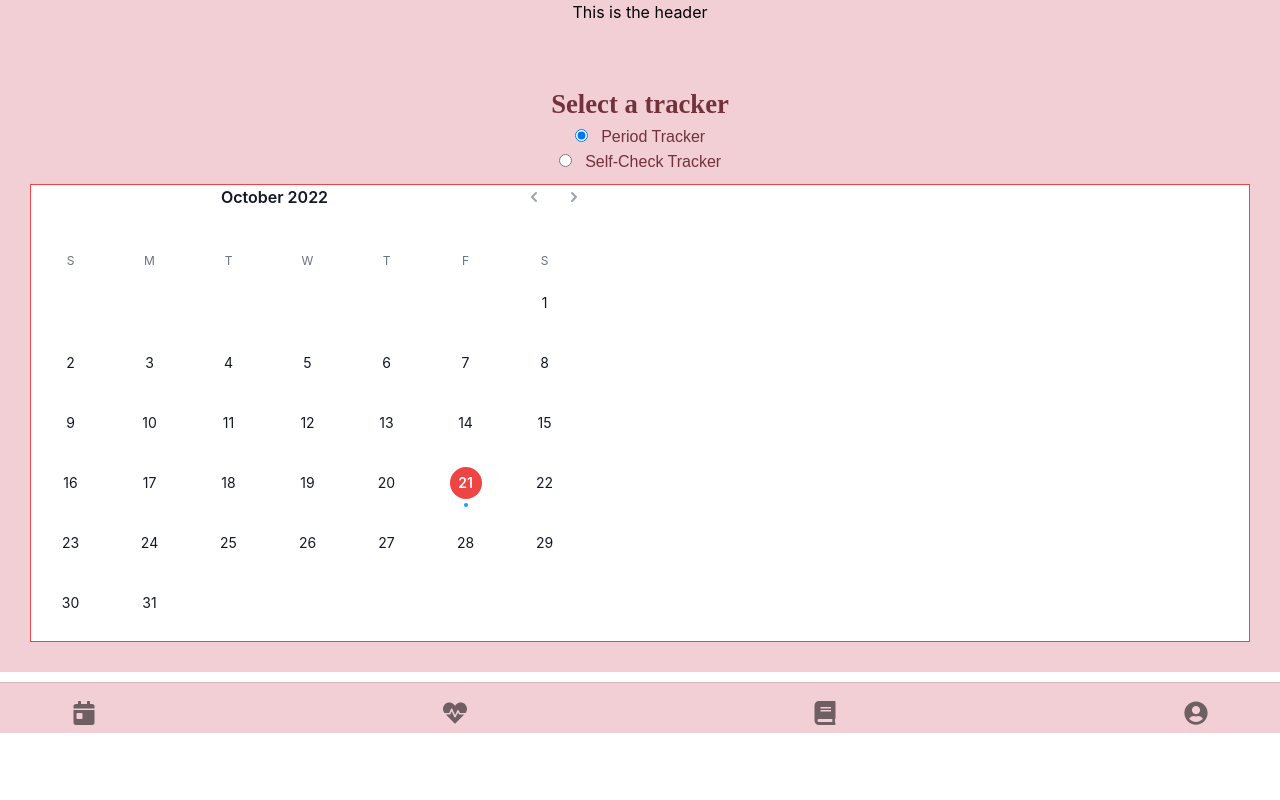
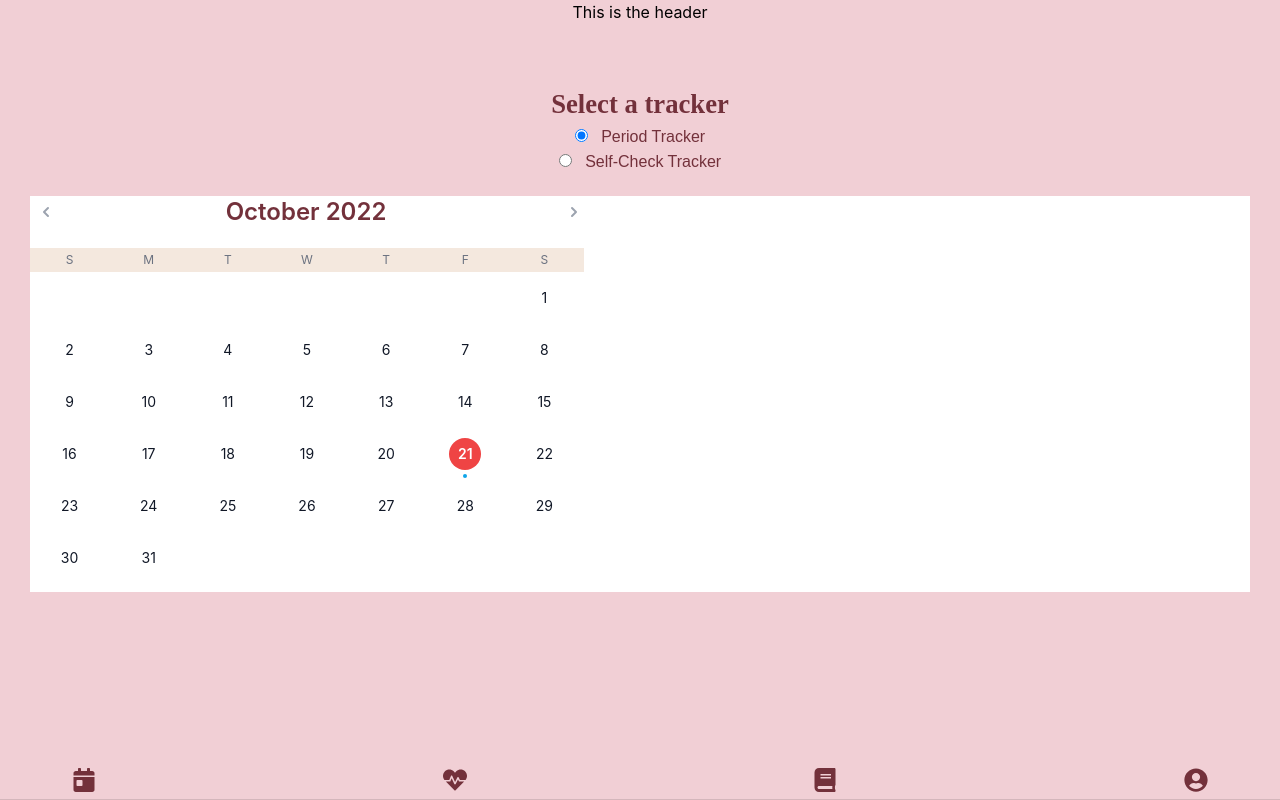
Before and after one commit to gracexkan/pink-hope-breastcheck-tool, a React (Create React App) app in the folder client/: page / in a window 1280 px wide. Built offline with nearby package versions, Linux system fonts and the light colour scheme; no server answers; the HTML template or start-up script is replaced by a standard one.

Commit message:
styled calendar

```diff
--- a/client/src/App.css
+++ b/client/src/App.css
@@ -1,6 +1,6 @@
 .App {
   text-align: center;
-  background-color: #F1CFD5;
+  /* background-color: #F1CFD5; */
 }
 
 .App-logo {
--- a/client/src/components/CalTracker.jsx
+++ b/client/src/components/CalTracker.jsx
@@ -61,12 +61,9 @@ const CalTracker = ({isPeriodLogs}) => {
   return (
     <div className="w-full">
       <div>
-        <div className="md:grid md:grid-cols-2 md:divide-x md:divide-gray-200 border border-red-500 bg-white">
+        <div className="md:grid md:grid-cols-2 md:divide-x  md:divide-gray-200 mt-3 bg-white">
           <div className="md:pr-14">
             <div className="flex items-center">
-              <h2 className="flex-auto font-semibold text-gray-900">
-                {format(firstDayCurrentMonth, 'MMMM yyyy')}
-              </h2>
               <button
                 type="button"
                 onClick={previousMonth}
@@ -75,6 +72,9 @@ const CalTracker = ({isPeriodLogs}) => {
                 <span className="sr-only">Previous month</span>
                 <ChevronLeftIcon className="w-5 h-5" aria-hidden="true" />
               </button>
+              <h2 className="flex-auto font-semibold text-[#73313b] text-2xl">
+                {format(firstDayCurrentMonth, 'MMMM yyyy')}
+              </h2>
               <button
                 onClick={nextMonth}
                 type="button"
@@ -84,7 +84,7 @@ const CalTracker = ({isPeriodLogs}) => {
                 <ChevronRightIcon className="w-5 h-5" aria-hidden="true" />
               </button>
             </div>
-            <div className="grid grid-cols-7 mt-10 text-xs leading-6 text-center text-gray-500">
+            <div className="grid grid-cols-7 mt-5 text-xs leading-6 text-center text-gray-500 bg-[#f4e8de]">
               <div>S</div>
               <div>M</div>
               <div>T</div>
@@ -99,7 +99,7 @@ const CalTracker = ({isPeriodLogs}) => {
                   key={day.toString()}
                   className={classNames(
                     dayIdx === 0 && colStartClasses[getDay(day)],
-                    'py-1.5'
+                    'py-0.5'
                   )}
                 >
                   <button
--- a/client/src/index.css
+++ b/client/src/index.css
@@ -11,6 +11,7 @@ body {
     sans-serif;
   -webkit-font-smoothing: antialiased;
   -moz-osx-font-smoothing: grayscale;
+  background-color: #F1CFD5;
 }
 
 code {
--- a/client/src/layout/Footer.css
+++ b/client/src/layout/Footer.css
@@ -1,3 +1,7 @@
 .footer {
   background-color: var(--primary-color);
+  /* border: 1px solid red; */
+  position: absolute;
+  bottom: 0;
+  width: 100vw;
 }
--- a/client/src/layout/Footer.jsx
+++ b/client/src/layout/Footer.jsx
@@ -23,22 +23,22 @@ const Footer = () => {
         >
 					<Link color="text.secondary" href="/" underline="none" variant="body2">
 						<IconButton aria-label="Calendar">
-							<FaCalendarDay />
+							<FaCalendarDay color="#73313b"/>
 						</IconButton>
 					</Link>
 					<Link color="text.secondary" href="self-check" underline="none" variant="body2">
 						<IconButton aria-label="Self Check">
-							<FaHeartbeat />
+							<FaHeartbeat color="#73313b"/>
 						</IconButton>
 					</Link>
 					<Link color="text.secondary" href="resources" underline="none" variant="body2">
 						<IconButton aria-label="Resources">
-							<FaBook />
+							<FaBook	color="#73313b" />
 						</IconButton>
 					</Link>
 					<Link color="text.secondary" href="profile" underline="none" variant="body2">
 						<IconButton aria-label="Profile">
-							<FaUserCircle />
+							<FaUserCircle color="#73313b"/>
 						</IconButton>
 					</Link>
         </Box>
--- a/client/tailwind.config.js
+++ b/client/tailwind.config.js
@@ -6,5 +6,5 @@ module.exports = {
   theme: {
     extend: {},
   },
-  plugins: []
+  plugins: [],
 }
```
